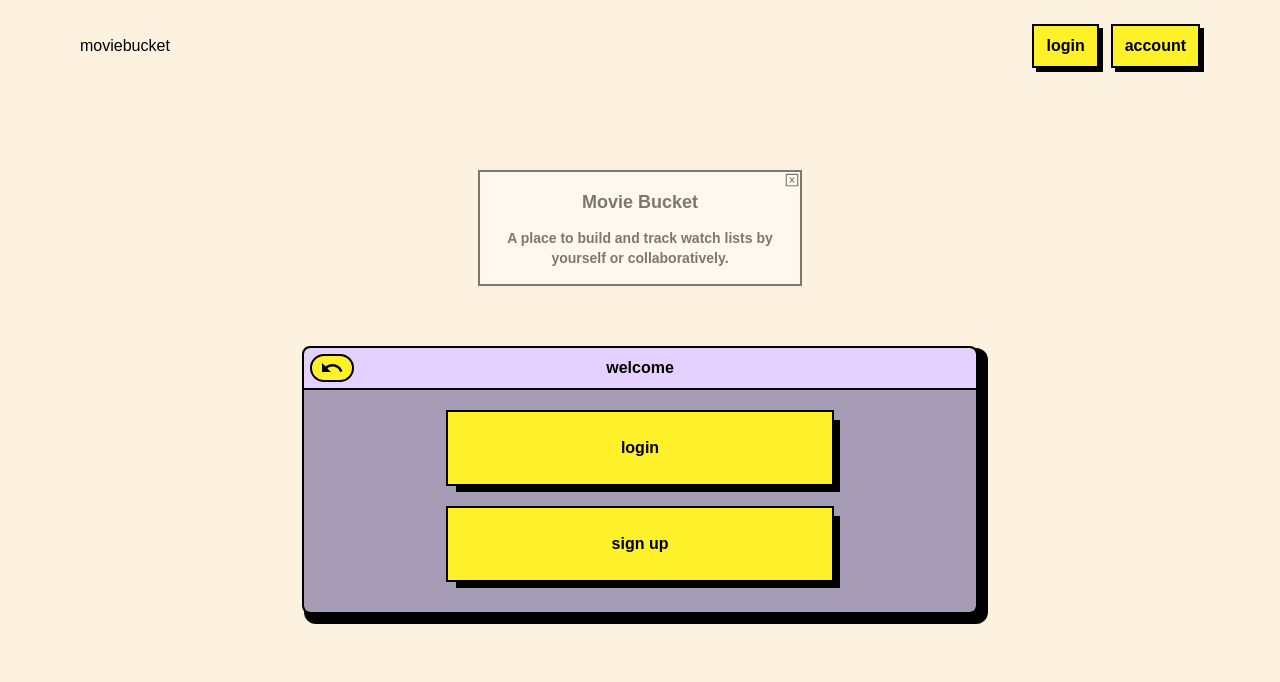
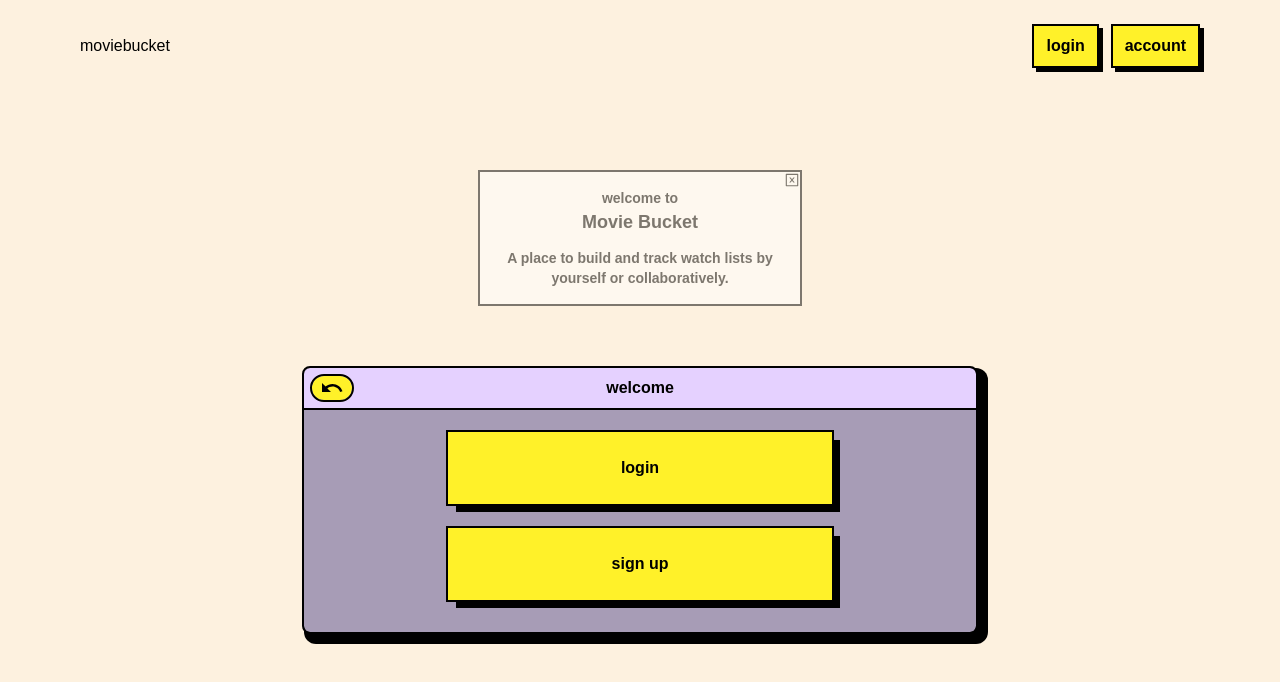
Before and after one commit to thwilson3/movie_bucket_frontend, a React (Vite) app: page / in a window 1280 px wide. Shown: the top 682 px of the page. Built offline with nearby package versions, Linux system fonts and the light colour scheme; a web font is replaced by a local one.

Commit message:
Adjust message

```diff
--- a/src/components/WelcomeContainer.tsx
+++ b/src/components/WelcomeContainer.tsx
@@ -19,6 +19,7 @@ export default function WelcomeContainer() {
           onClick={closeContainer}
         />
         <div className="font-bold px-4 py-4 text-sm text-center">
+          welcome to
           <h1 className="text-lg pb-3">Movie Bucket</h1>
           A place to build and track watch lists by yourself or
           collaboratively.
```
